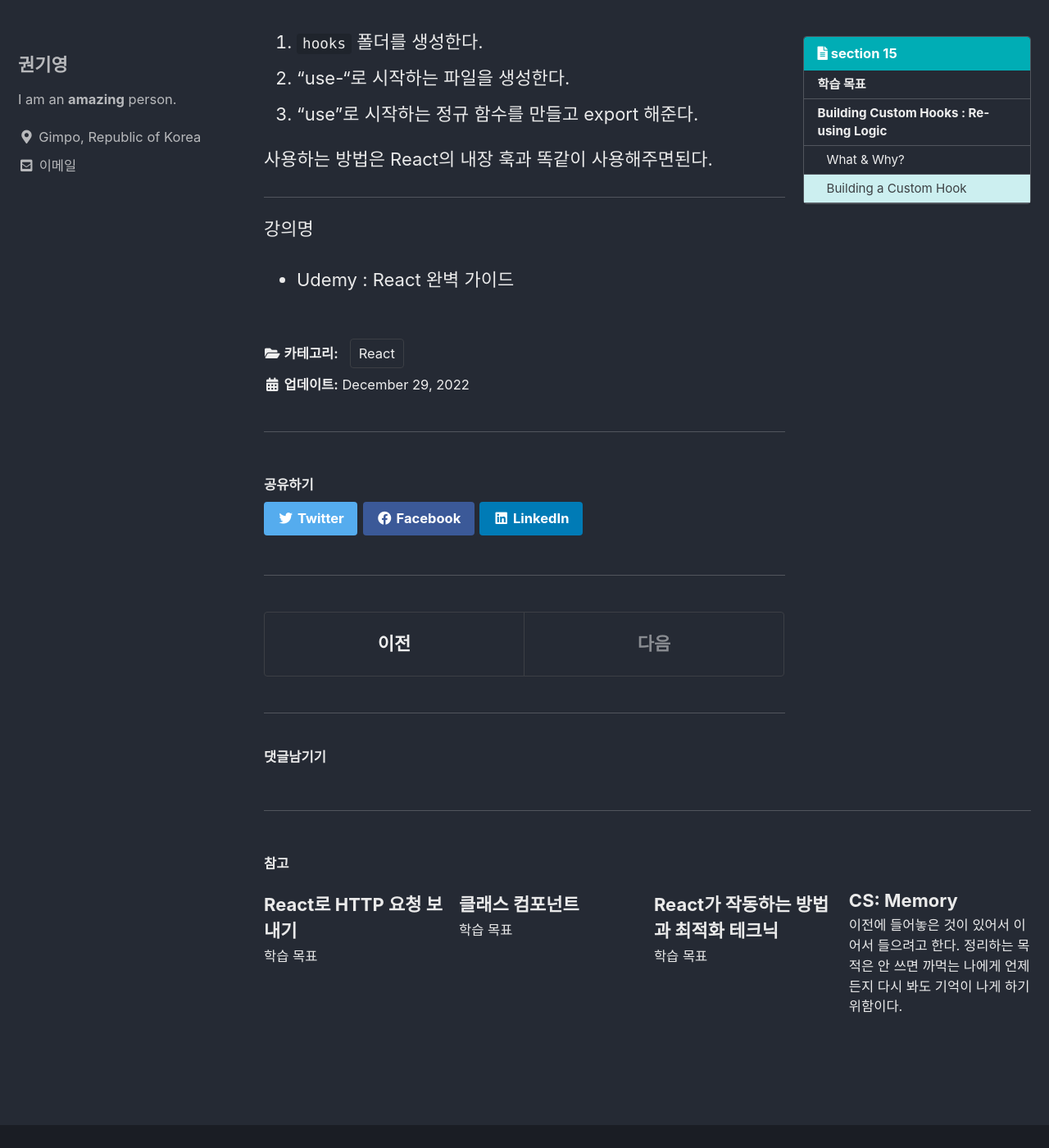
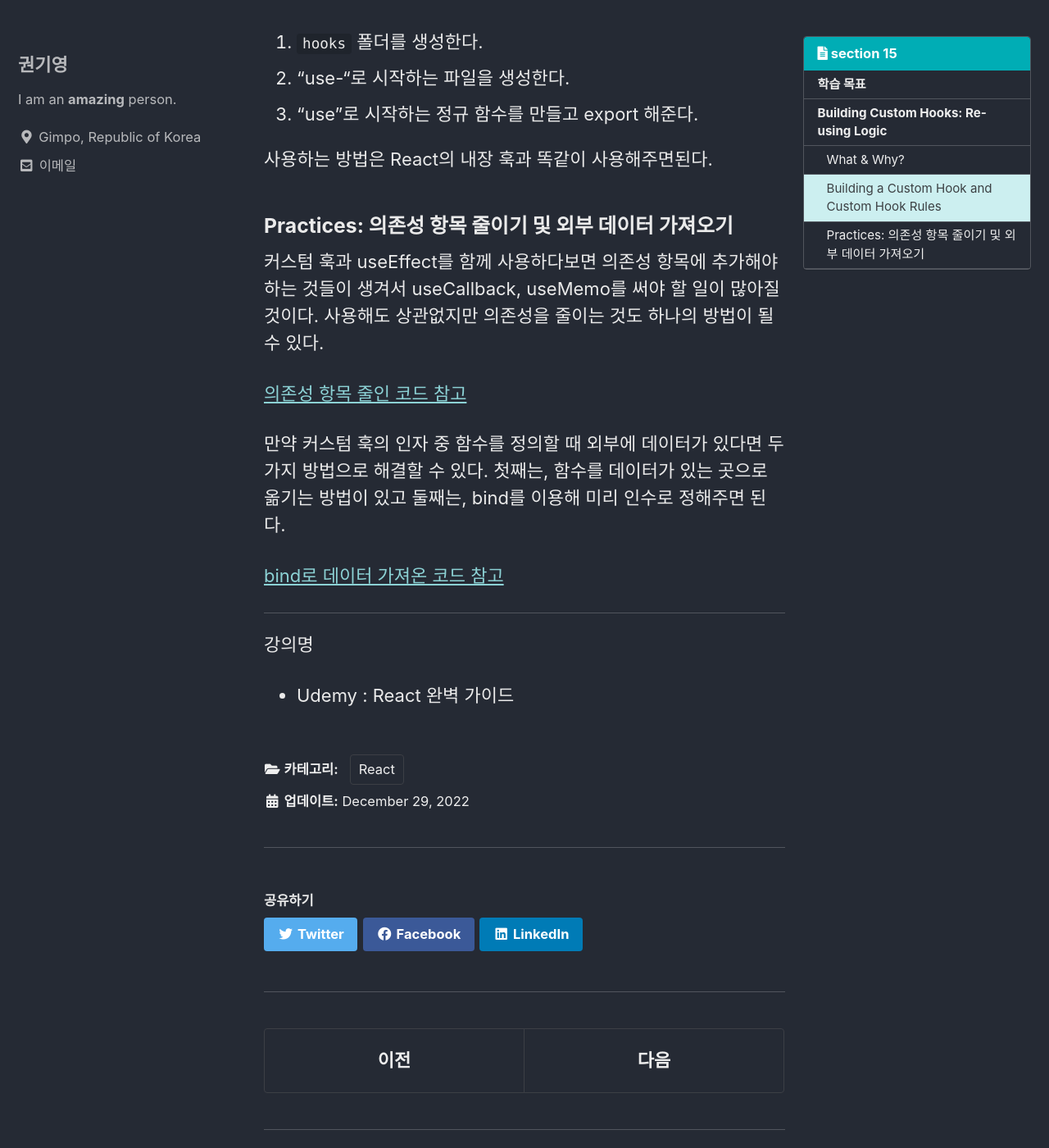
Before and after one commit to jhan117/jhan117.github.io, a Jekyll site: the page built from _posts/2022-12-29-react-learn11.md, in a window 1280 px wide and 1400 px high, scrolled down 980 px. Shown: the whole window at 82% size. Built offline with Jekyll 4.4.1, drawn with Linux system fonts in a browser that asks for light colours; cached includes are drawn as plain includes; comment, search, counter and statistics services are not loaded; some of the changed text lies outside the part shown.

Commit message:
TIL: 2022-12-30

````diff
--- a/_posts/2022-12-29-react-learn11.md
+++ b/_posts/2022-12-29-react-learn11.md
@@ -14,7 +14,7 @@ last_modified_at: 2022-12-29
 - Building a Custom Hook
 - Custom Hook Rules & Practices
 
-## Building Custom Hooks : Re-using Logic
+## Building Custom Hooks: Re-using Logic
 
 ### What & Why?
 
@@ -22,7 +22,7 @@ last_modified_at: 2022-12-29
 
 이전에 컴포넌트 함수가 아니면 hook과 state를 사용할 수 없다는 것을 떠올려보자. 만약 정규 함수를 다른 곳에서 재사용하고 싶어도 컴포넌트 함수 내부에 있지 않으면 사용하지 못한다. 이에 반해 커스텀 훅은 hook과 state를 사용할 수 있기에 좋은 선택이 될 것이다.
 
-### Building a Custom Hook
+### Building a Custom Hook and Custom Hook Rules
 
 이제 커스텀 훅을 만들어보자. 폴더나 파일 이름은 자유롭게 해도 되지만 함수 이름은 꼭 "use"로 시작해야 React가 hook이라고 인식한다.
 
@@ -32,6 +32,16 @@ last_modified_at: 2022-12-29
 
 사용하는 방법은 React의 내장 훅과 똑같이 사용해주면된다.
 
+### Practices: 의존성 항목 줄이기 및 외부 데이터 가져오기
+
+커스텀 훅과 useEffect를 함께 사용하다보면 의존성 항목에 추가해야 하는 것들이 생겨서 useCallback, useMemo를 써야 할 일이 많아질 것이다. 사용해도 상관없지만 의존성을 줄이는 것도 하나의 방법이 될 수 있다.
+
+[의존성 항목 줄인 코드 참고](https://github.com/jhan117/react-practice-projects/commit/e059e30e92815c7c873353c52d3bb8dabbabdf61)
+
+만약 커스텀 훅의 인자 중 함수를 정의할 때 외부에 데이터가 있다면 두 가지 방법으로 해결할 수 있다. 첫째는, 함수를 데이터가 있는 곳으로 옮기는 방법이 있고 둘째는, bind를 이용해 미리 인수로 정해주면 된다.
+
+[bind로 데이터 가져온 코드 참고](https://github.com/jhan117/react-practice-projects/commit/9815b6ddb2dc46c69e7869c62ac5c4f6049efa09)
+
 ---
 
 강의명
--- /dev/null
+++ b/_posts/2022-12-30-cs50-learn2.md
@@ -0,0 +1,143 @@
+---
+title: "CS: Data Structures"
+categories:
+  - "CS"
+toc: true
+toc_label: "CS50 6.자료구조"
+toc_sticky: true
+last_modified_at: 2022-12-30
+---
+
+## 학습 목표
+
+- 배열의 크기 조정하기
+- 연결 리스트: 도입
+- 연결 리스트: 코딩
+- 연결 리스트: 시연
+- 연결 리스트: 트리
+- 해시 테이블
+- 트라이
+- 스택, 큐, 딕셔너리
+
+## 배열의 크기 조정하기
+
+만약 배열의 크기를 키우고 싶다면 어떻게 해야 할까?
+
+먼저 새로운 메모리를 할당하고 기존의 값을 전부 옮겨주는 방식이 있을 것이다. 이 작업은 O(n) 시간이 소요될 것이다.
+
+```c
+#include <stdio.h>
+#include <stdlib.h>
+
+int main(void)
+{
+    int *list = malloc(3 * sizeof(int));
+
+    // 포인터 잘 선언됐는지 확인
+    if (list == NULL)
+    {
+        return 1;
+    }
+
+    list[0] = 1;
+    list[1] = 2;
+    list[2] = 3;
+
+    // 새로운 메모리 할당
+    int *tmp = malloc(4 * sizeof(int));
+
+    if(tmp == NULL)
+    {
+        return 1;
+    }
+
+    for (int i = 0; i < 3; i++)
+    {
+        tmp[i] = list[i];
+    }
+
+    tmp[3] = 4;
+
+    free(list);
+
+    list = tmp; // list가 tmp와 같은 곳을 가리키도록
+
+    for (int i = 0; i < 4; i++)
+    {
+        printf("%i\n", list[i])
+    }
+
+    free(list);
+}
+```
+
+위 과정을 쉽게 해주는 함수가 있다. 바로 `realloc`를 이용하면된다.
+
+```c
+int main(void)
+{
+    int *list = malloc(3 * sizeof(int));
+
+    if (list == NULL)
+    {
+        return 1;
+    }
+
+    list[0] = 1;
+    list[1] = 2;
+    list[2] = 3;
+
+    // tmp 포인터에 메모리를 할당하고 list의 값 복사
+    int *tmp = realloc(list, 4 * sizeof(int));
+
+    if (tmp == NULL)
+    {
+        return 1;
+    }
+
+    list = tmp;
+
+    list[3] = 4;
+
+    for (int i = 0; i < 4; i++)
+    {
+        printf("%i\n", list[i]);
+    }
+
+    free(list);
+}
+```
+
+## 연결 리스트: 도입
+
+배열은 랜덤 접근이므로 인덱싱하기 쉽지만 새로운 값을 추가하기엔 O(n)의 시간이 걸린다는 단점이 있다. 이를 위해서 연결리스트 개념을 사용해볼 수 있는데 이는 메모리의 여러 군데에 값을 저장을 하고 그 메모리 주소만 기억하고 있다면 순차적 접근으로 인덱싱할 수 있다. 이는 새로운 값을 추가하기 쉽다는 장점을 가지고 있다.
+
+![linked_list_with_addresses](https://cs50.harvard.edu/x/2020/notes/5/linked_list_with_addresses.png)
+
+```c
+// 구조체 안에서 node를 쓰기 위해 node를 함께 명시해준다.
+typedef struct node
+{
+    int number;
+    struct node *next;
+}
+node;
+```
+
+## 연결 리스트: 코딩
+
+## 연결 리스트: 시연
+
+## 연결 리스트: 트리
+
+## 해시 테이블
+
+## 트라이
+
+## 스택, 큐, 딕셔너리
+
+---
+
+강의명
+
+- 부스트코스 : 모두를 위한 컴퓨터 과학 (CS50 2019)
--- /dev/null
+++ b/_posts/2022-12-30-react-learn12 copy.md
@@ -0,0 +1,65 @@
+---
+title: "리액트로 Forms & Inputs 다루기"
+categories:
+  - "React"
+toc: true
+toc_label: "section 16"
+toc_sticky: true
+last_modified_at: 2022-12-30
+---
+
+## 학습 목표
+
+- What's Complex About Forms?
+- Handling Inputs & Forms with React
+- Simplifications
+
+## Handling Forms & User Input: Working with Values, Validation & State
+
+### What's Complex About Forms?
+
+Forms과 inputs은 서로 다른 상태를 나타낼 수 있다.
+
+- 하나 또는 그 이상의 inputs이 유효하지 않다.
+  - 입력 관련한 에러 메시지 출력
+  - 문제되는 입력 강조 표시
+  - Form을 제출하거나 저장할 수 없게 한다.
+- 모든 inputs이 유효하다.
+  - Form을 제출하거나 저장할 수 있게 한다.
+
+그렇다면 언제 검증할까?
+
+- Form이 제출될 때
+  - 경고하기 전에 사용자가 유효한 값을 입력할 수 있다.
+  - 불필요한 경고를 피하지만 너무 늦게 피드백을 준다.
+- input이 포커스를 잃었을 때
+  - 경고하기 전에 사용자가 유효한 값을 입력할 수 있다.
+  - 사용자가 입력하지 않은 손대지 않은 폼에 대해서 매우 유용하다.
+  - 사용자가 고치는 중에 유효한지 알려줄 수 없다는 단점이 있다.
+- 키를 입력할 때
+  - 유효한 값을 입력하기 전에 사용자에게 경고한다.
+  - 유효하지 않은 inputs의 경우 보다 직접적인 피드백을 받을 수 있다.
+  - 입력하지도 않았는데 사용자에게 유효하지 않다고 경고를 보낸다는 단점이 있다.
+
+### 사용자 입력 값 가져오기
+
+두 가지 방법이 있다. 하나는 State를 이용하는 방법, 또 하나는 Ref를 이용하는 방법이 있다. 상황에 따라 다른데 만약 입력값을 초기화하고 싶다면 State를 사용하는 것이 좋다. 그리고 만약 입력마다 업데이트 받고 싶으면 State, 제출할 때 딱 한 번 받으면 되면 Ref를 사용하면 된다.
+
+### Handling Inputs & Forms with React
+
+입력할 때, 포커스를 잃을 때, 제출할 때 유효성을 검사하도록 하고 버튼을 비활성화한다.
+
+입력할 때는 `onChange`로 포커스를 잃었을 때는 `onBlur`, 제출할 때는 `onSubmit`을 이용하여 작성할 수 있다.
+
+[코드 참고](https://github.com/jhan117/react-practice-projects/blob/section16/section16/src/components/SimpleInput.js)
+
+### 더 나은 자료
+
+[커스텀 훅으로 Form 관리하는 법](https://academind.com/tutorials/reactjs-a-custom-useform-hook)
+[FORMIK-Form 라이브러리](https://formik.org/)
+
+---
+
+강의명
+
+- Udemy : React 완벽 가이드
````
